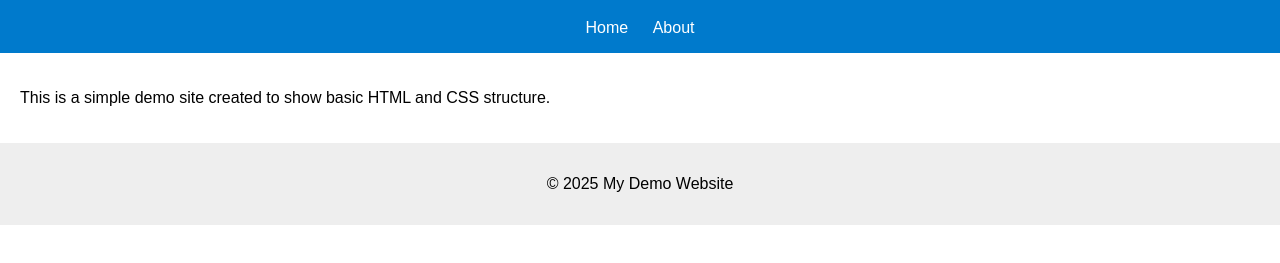
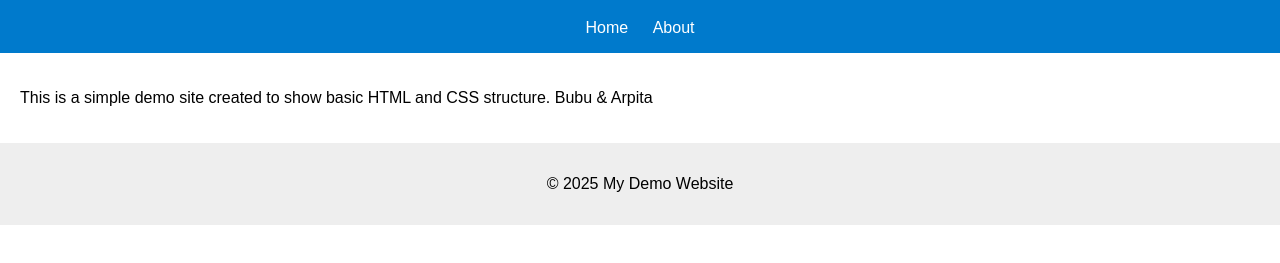
Before and after one commit to arpitaswaingit/demo-website, a plain HTML site: page about.html in a window 1280 px wide. Shown: the part 77-340 px from the top of the page. Drawn offline with Linux system fonts and the light colour scheme.

Commit message:
Update about.html

```diff
--- a/about.html
+++ b/about.html
@@ -14,7 +14,7 @@
     </nav>
   </header>
   <main>
-    <p>This is a simple demo site created to show basic HTML and CSS structure.</p>
+    <p>This is a simple demo site created to show basic HTML and CSS structure. Bubu & Arpita</p>
   </main>
   <footer>
     <p>&copy; 2025 My Demo Website</p>
```
